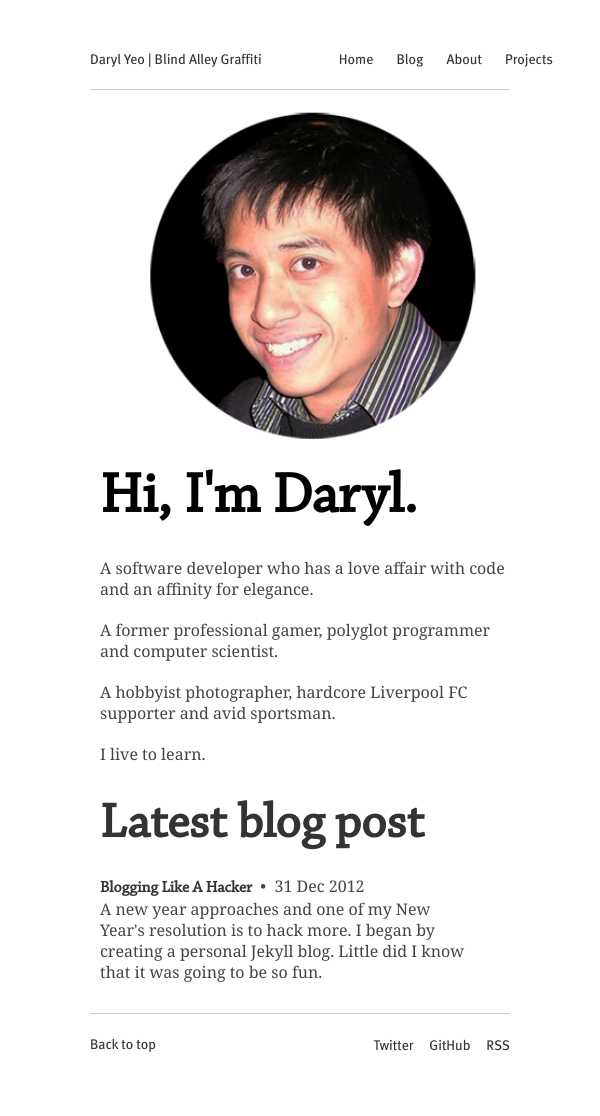
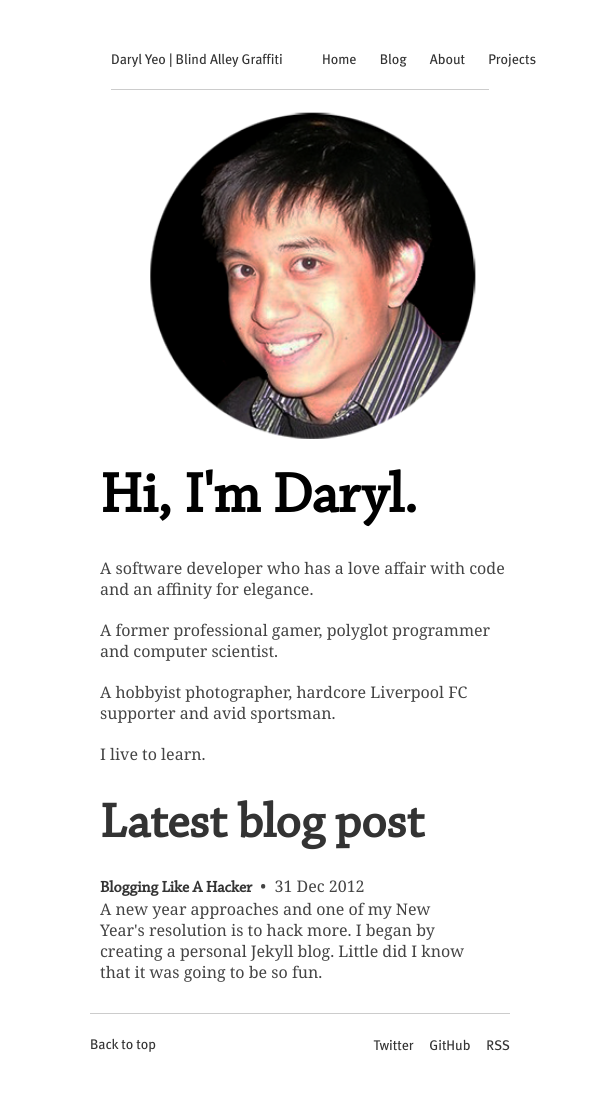
Before and after one commit to aacyun/jianxioy.github.com, a Jekyll site: the page built from index.html, in a window 600 px wide. Built offline with Jekyll 4.4.1, drawn with Linux system fonts in a browser that asks for light colours; Markdown is read by kramdown in place of the engine named in the settings.

Commit message:
Testing phone.

```diff
--- a/static/css/layout.css
+++ b/static/css/layout.css
@@ -190,6 +190,7 @@ a:hover {
 
 	/* Mobile Landscape Size to Tablet Portrait (devices and browsers) */
 	@media only screen and (min-width: 480px) and (max-width: 767px) {
+		#nav,
 		#logo-primary,
 		#nav-primary,
 		#avatar,
```
